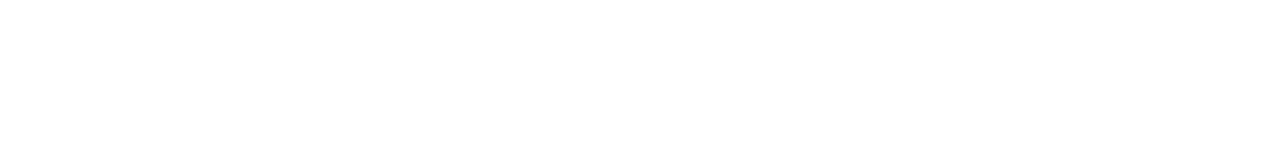
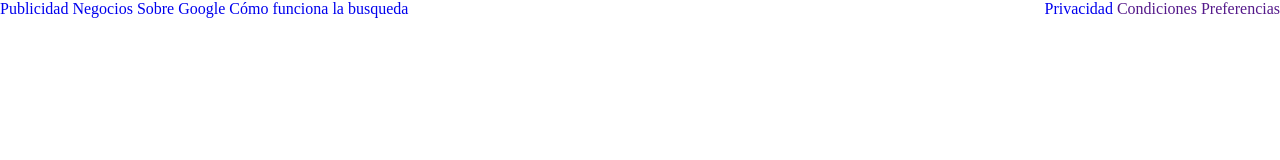
Before and after one commit to SpidySamurai/Practica_Google, a plain HTML site: page index.html in a window 1280 px wide. Drawn offline with Linux system fonts and the light colour scheme.

Commit message:
Maquetacion del footer

```diff
--- a/index.html
+++ b/index.html
@@ -4,6 +4,7 @@
     <meta charset="UTF-8">
     <meta name="viewport" content="width=device-width, initial-scale=1.0">
     <title>Title</title>
+    <link rel="stylesheet" href="styles.css">
 </head>
 <body>
 <header>
@@ -15,7 +16,17 @@
     </section>
 </main>
 <footer>
-
+    <ul>
+        <li><a href="#">Publicidad</a></li>
+        <li><a href="#">Negocios</a></li>
+        <li><a href="#">Sobre Google</a></li>
+        <li><a href="#">C&oacute;mo funciona la busqueda</a></li>
+    </ul>
+    <ul>
+        <li><a href="#">Privacidad</a></li>
+        <li><a href="">Condiciones</a></li>
+        <li><a href="">Preferencias</a></li>
+    </ul>
 </footer>
 </body>
 </html>
--- a/styles.css
+++ b/styles.css
@@ -0,0 +1,28 @@
+* {
+    padding: 0;
+    margin: 0;
+    box-sizing: border-box;
+}
+
+html {
+    font-size: 62.5%;
+}
+
+body {
+    font-size: 1.6rem;
+}
+
+footer{
+    width: 100%;
+    height: 7rem;
+    display: flex;
+    justify-content: space-between;
+}
+
+footer li{
+    display: inline-block;
+}
+
+footer a{
+    text-decoration: none;
+}
```
